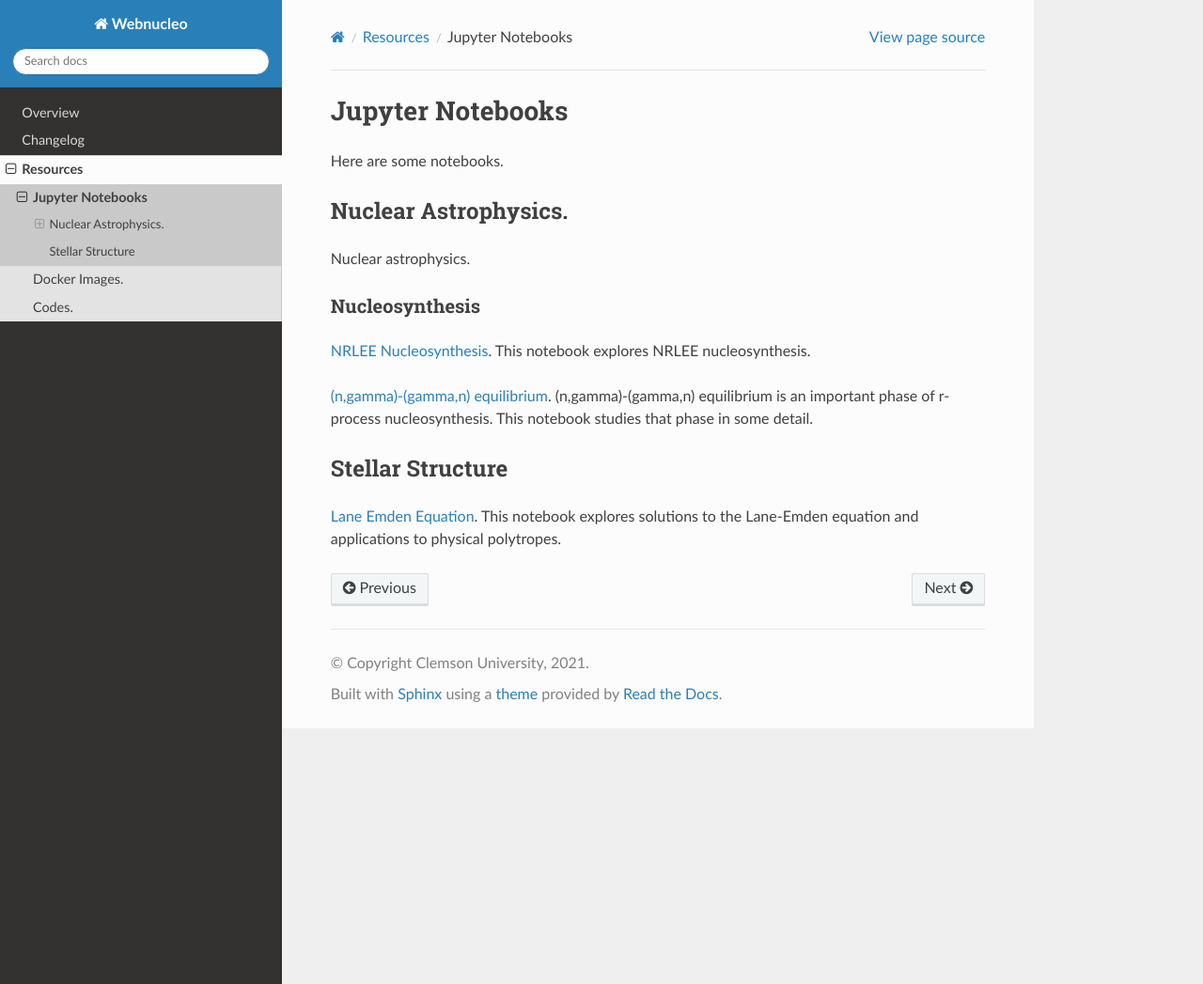
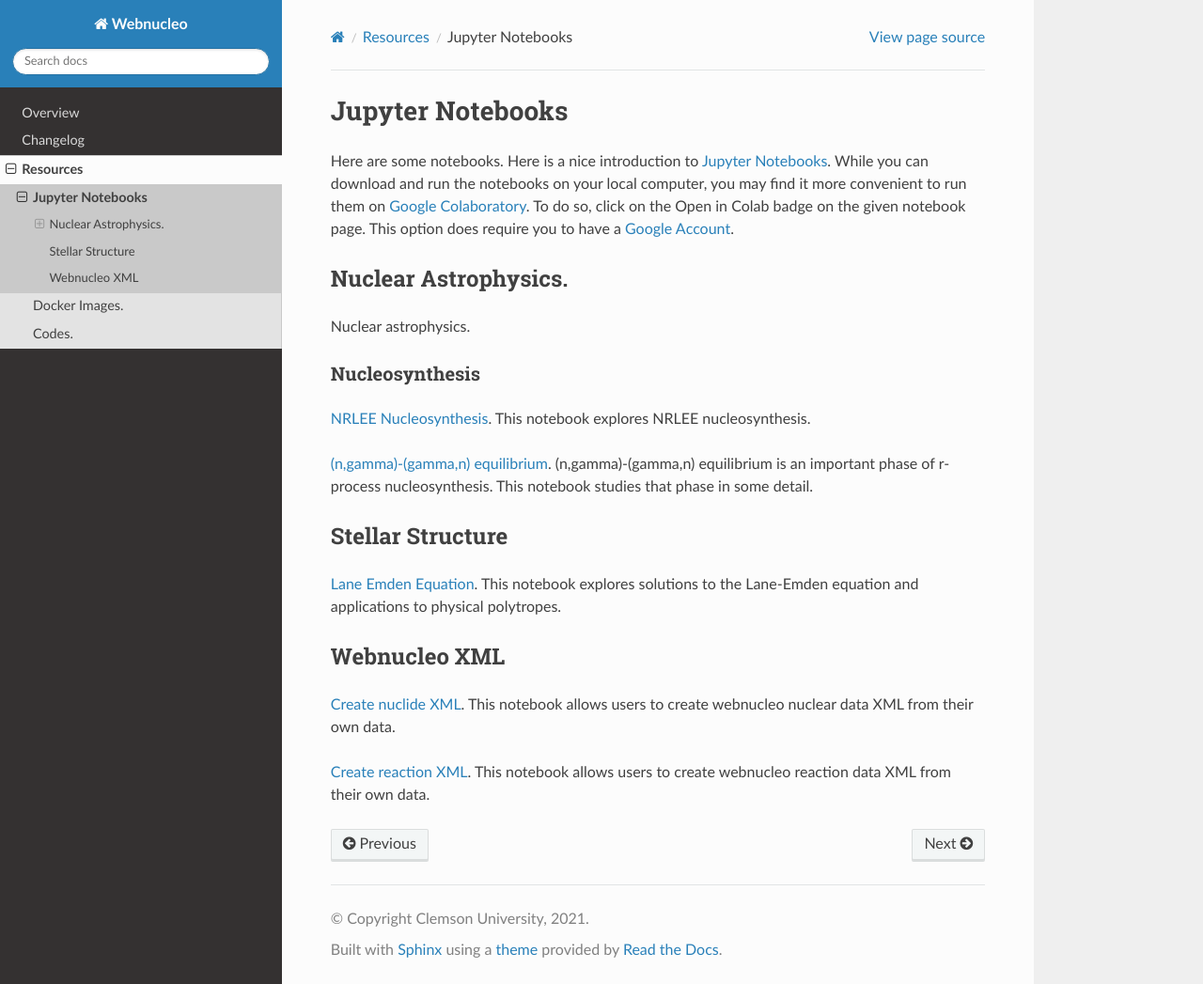
Before and after one commit to webnucleo-org/webnucleo, a Sphinx documentation site: the page built from doc/source/jupyter_notebooks.rst, in a window 1280 px wide and 1047 px high. Shown: the whole window at 94% size. Built offline with Sphinx 7.4.7 and the Read the Docs theme 2.0.0, drawn with Linux system fonts in a browser that asks for light colours.

Commit message:
Add introduction to notebooks.

```diff
--- a/doc/source/jupyter_notebooks.rst
+++ b/doc/source/jupyter_notebooks.rst
@@ -3,7 +3,13 @@
 Jupyter Notebooks
 =================
 
-Here are some notebooks.
+Here are some notebooks.  Here is a nice introduction to
+`Jupyter Notebooks <https://www.codecademy.com/articles/how-to-use-jupyter-notebooks>`_.  While you can download and run the notebooks on your local computer,
+you may find it more convenient to run them on
+`Google Colaboratory <https://colab.research.google.com/notebooks/intro.ipynb>`_.
+To do so, click on the Open in Colab badge on the given notebook page.
+This option does require you to have a
+`Google Account <https://www.google.com/account/about/>`_.
 
 Nuclear Astrophysics.
 ---------------------
@@ -26,3 +32,15 @@ Stellar Structure
 `Lane Emden Equation <https://github.com/jaadt7/Lane_Emden>`_.
 This notebook explores solutions to the Lane-Emden equation and applications to
 physical polytropes.
+
+
+Webnucleo XML
+-------------
+
+`Create nuclide XML <https://github.com/mbradle/create_nuclide_xml>`_.
+This notebook allows users to create webnucleo nuclear data XML from their
+own data.
+
+`Create reaction XML <https://github.com/mbradle/create_reaction_xml>`_.
+This notebook allows users to create webnucleo reaction data XML from their
+own data.
```
